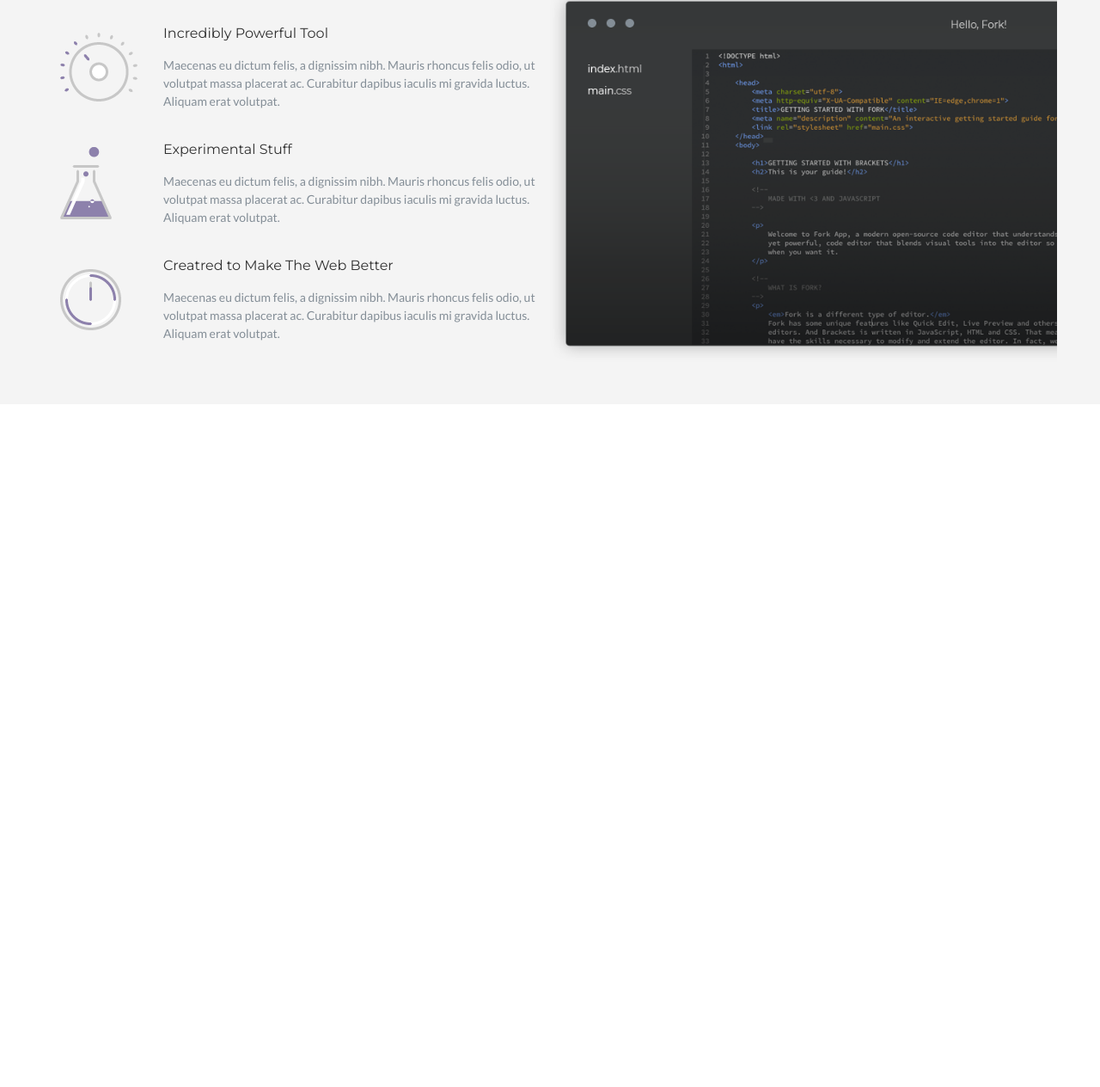
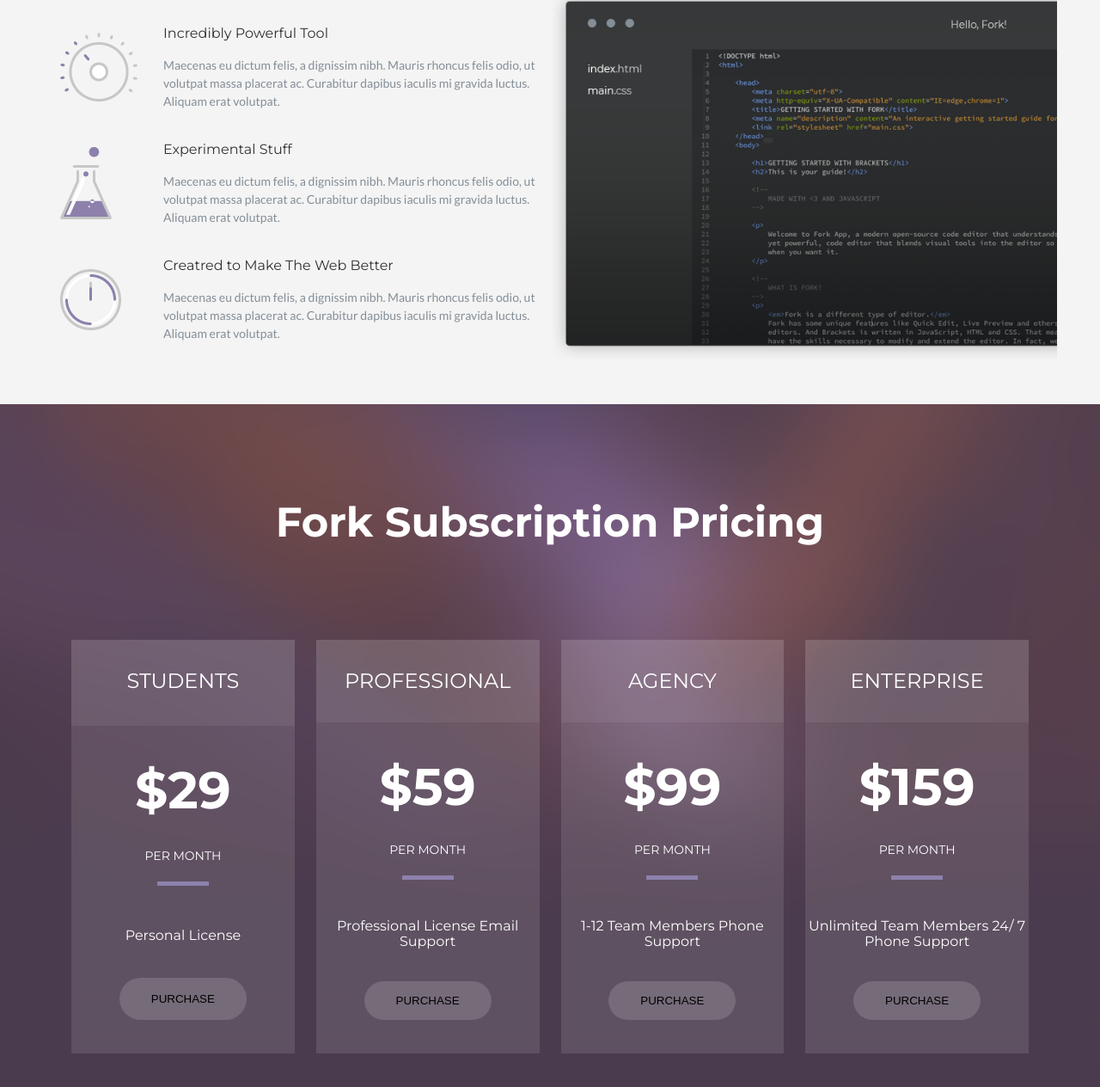
Before and after one commit to KristinaRud/forkio-step, a website: page index.html in a window 1280 px wide. Shown: the part 1411-2675 px from the top of the page at 86% size. Before the commit the page ends 1881 px from the top, so only its background shows below. Drawn offline with nearby package versions, Linux system fonts and the light colour scheme; files that its build step writes are made by us from their sources; files whose address does not match are found by name.

Commit message:
create pricing list

```diff
--- a/index.html
+++ b/index.html
@@ -127,7 +127,41 @@
 </section>
 
 
-
+    <section class="pricing">
+    <div class="container pricing-banner">
+        <h3 class="pricing__title">Fork Subscription Pricing</h3>
+        <ul class="pricing__list">
+            <li class="pricing__item">
+                <span class="pricing__package">students</span>
+                <span class="pricing__amount">$29</span>
+                <span class="pricing__count">per month</span>
+               <p class="pricing__text">Personal License</p>
+                <button class="pricing-btn">purchase</button>
+            </li>
+            <li class="pricing__item">
+                <span class="pricing__package">professional</span>
+                <span class="pricing__amount">$59</span>
+                <span class="pricing__count">per month</span>
+               <p class="pricing__text">Professional License Email Support</p>
+                <button class="pricing-btn">purchase</button>
+            </li>
+            <li class="pricing__item pricing__item--dark">
+                <span class="pricing__package">agency</span>
+                <span class="pricing__amount">$99</span>
+                <span class="pricing__count">per month</span>
+               <p class="pricing__text">1-12 Team Members Phone Support</p>
+                <button class="pricing-btn">purchase</button>
+            </li >
+            <li class="pricing__item">
+                <span class="pricing__package">enterprise</span>
+                <span class="pricing__amount">$159</span>
+                <span class="pricing__count">per month</span>
+               <p class="pricing__text"> Unlimited Team Members 24/ 7 Phone Support</p>
+                <button class="pricing-btn">purchase</button>
+            </li>
+        </ul>
+    </div>
+</section>
 </main>
 
 <script src='./dist/script.min.js'></script>
--- /dev/null
+++ b/src/styles/price.scss
@@ -0,0 +1,110 @@
+@import "vars";
+@import "mixins";
+.pricing {
+  background: url(./images/bg-pricing.png) center/cover no-repeat;
+
+}
+.pricing-banner {
+  text-align: center;
+}
+.pricing__title {
+  @include font-montserrat(700, normal);
+  font-size: 28px;
+  line-height: 42px;
+  color: $white-color;
+  padding-top: 14px;
+
+  @media (min-width: 481px) {
+    font-size: 42px;
+    line-height: 44px;
+    padding-top: 88px;
+  }
+  @media (min-width: 993px) {
+    font-size: 48px;
+    line-height: 50px;
+    padding-top: 112px;
+  }
+}
+.pricing__list{
+  padding: 32px 20px 10px;
+  display: grid;
+  grid-template-columns: 1fr;
+  row-gap: 18px;
+  @media (min-width: 481px) {
+    padding: 39px 80px 153px;
+     grid-template-columns: repeat(2, 1fr);
+    column-gap: 25px;
+    row-gap: 71px;
+  }
+  @media (min-width: 993px) {
+    padding: 112px 33px 144px;
+    grid-template-columns: repeat(4, 1fr);
+  }
+}
+.pricing__item{
+  display: grid;
+  grid-template-columns: minmax(min-content, 1fr);
+    background: rgb(255, 255, 255, 0.11);
+  color: $white-color;
+}
+.pricing__item--dark {
+
+}
+.pricing__package {
+@include font-montserrat(400, normal);
+  font-size: 24px;
+  line-height: 24px;
+  text-transform: uppercase;
+  padding: 36px 0;
+  background: rgb(255, 255, 255, 0.06);
+}
+
+.pricing__amount {
+ @include font-montserrat(700, normal);
+  font-size: 60px;
+  line-height: 62px;
+  margin: 30px 0 20px;
+  @media (min-width: 481px) {
+    line-height: 90px;
+  }
+}
+
+.pricing__count {
+  @include font-montserrat(400, normal);
+  text-transform: uppercase;
+  font-size: $fs14;
+  line-height: $lh16;
+  margin-bottom: 72px;
+  position: relative;
+  &:after{
+    content: '';
+    position: absolute;
+    width: 60px;
+    height: 5px;
+    background-color: $main-color;
+    top: 38px;
+   left: 50%;
+    transform: translateX(-50%);
+  }
+}
+.pricing__text {
+  @include font-montserrat(400, normal);
+  font-size: $fs16;
+  line-height: 18px;
+  margin-bottom: 37px;
+}
+.pricing-btn {
+ padding: 15px 37px;
+  max-width: min-content;
+  background: rgb(255, 255, 255, 0.15);
+  text-transform: uppercase;
+  border: none;
+  border-radius: 40px;
+  cursor: pointer;
+  margin-bottom: 67px;
+  justify-self: center;
+  @media (min-width: 481px) {
+    margin-bottom: 39px;
+  }
+
+}
--- a/src/styles/style.scss
+++ b/src/styles/style.scss
@@ -4,3 +4,4 @@
 @import "header";
 @import "revolution";
 @import "what-get";
+@import "price";
```
Also changed, not shown: src/html/price.html (+35 -0 lines), src/images/bg-pricing.png (added), src/styles/subscription.scss (deleted).
